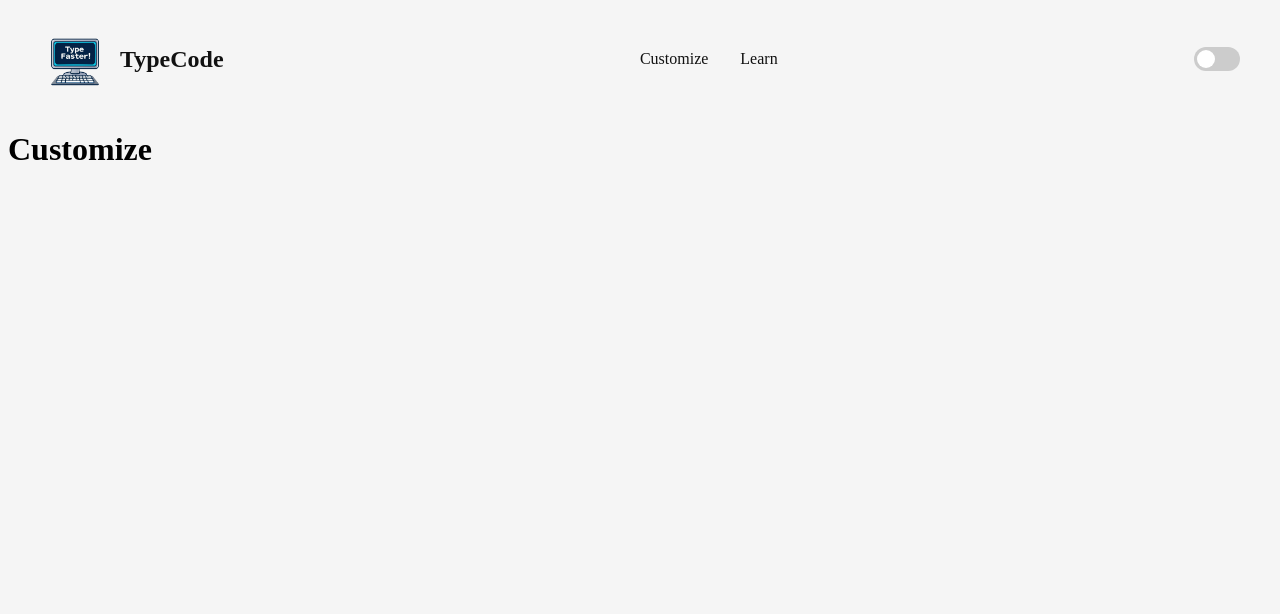
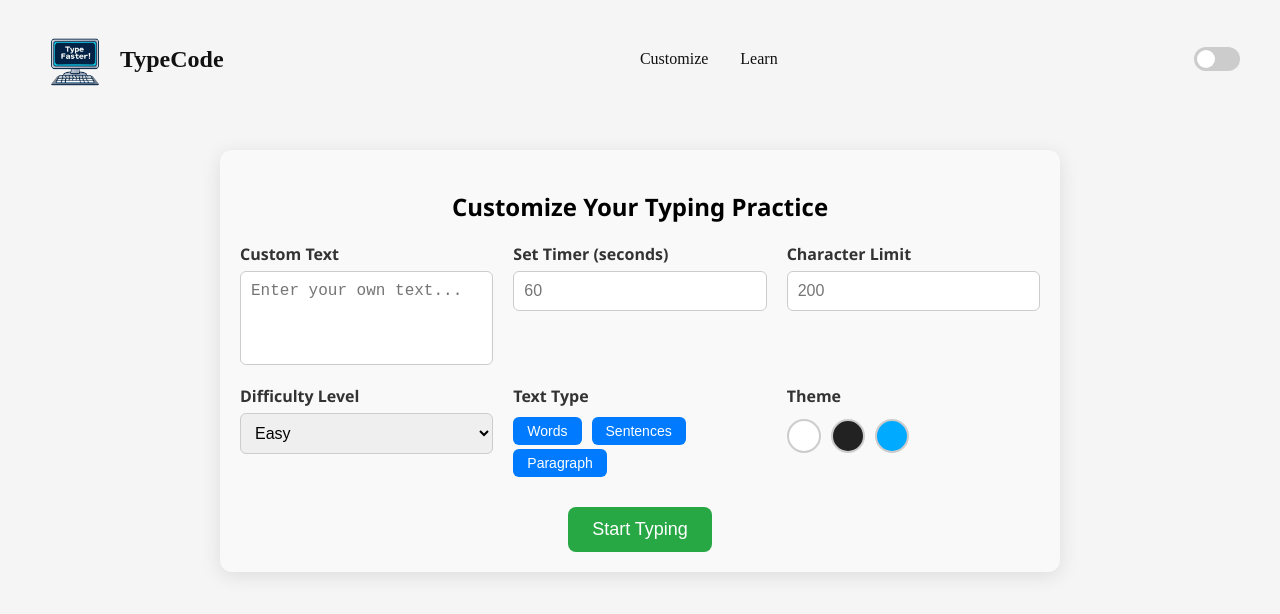
Before and after one commit to jeshanrai/TypeProgram, a React (Create React App) app: page /customize in a window 1280 px wide. Shown: the top 614 px of the page. Built offline with nearby package versions, Linux system fonts and the light colour scheme.

Commit message:
customize page start

```diff
--- a/src/App.js
+++ b/src/App.js
@@ -5,6 +5,8 @@ import TypingArea from './components/TypingArea';
 import { BrowserRouter as Router, Route, Routes } from 'react-router-dom';
 import { useState, useEffect } from 'react';
 import axios from 'axios';
+import Customize from './pages/Customize';
+import Learn from './pages/Learn';
 
 function App() {
   const [language, setLanguage] = useState('text');
@@ -46,8 +48,9 @@ function App() {
             </>
           }
         />
-        <Route path="/Customize" element={<h1>Customize</h1>} />
-        <Route path="/Learn" element={<h1>Learn</h1>} />
+        <Route path="/customize" element={<Customize />} />
+        <Route path="/learn" element={<Learn />} />
+
       </Routes>
     </>
   );
--- a/src/components/Navbar.js
+++ b/src/components/Navbar.js
@@ -18,8 +18,8 @@ export default function Navbar() {
         </Link>
       </div>
       <div className="navbar-center">
-        <Link to="/Customize">Customize</Link>
-        <Link to="/Learn">Learn</Link>
+        <Link to="/customize">Customize</Link>
+        <Link to="/learn">Learn</Link>
       </div>
       <div className="navbar-right">
         <label className="switch">
--- a/src/pages/Customize.js
+++ b/src/pages/Customize.js
@@ -1,10 +1,58 @@
-import React from 'react'
+import React from 'react';
+import './CustomizePage.css';
 
-export default function Customize() {
+const CustomizePage = () => {
   return (
-    <div>
-        custimize here
+    <div className="customize-container">
+      <h2>Customize Your Typing Practice</h2>
 
+      <div className="customize-grid">
+        <div className="customize-section">
+          <label htmlFor="snippet">Custom Text</label>
+          <textarea id="snippet" placeholder="Enter your own text..." rows="4" />
+        </div>
+
+        <div className="customize-section">
+          <label htmlFor="timer">Set Timer (seconds)</label>
+          <input type="number" id="timer" placeholder="60" min="10" />
+        </div>
+
+        <div className="customize-section">
+          <label htmlFor="char-count">Character Limit</label>
+          <input type="number" id="char-count" placeholder="200" min="10" />
+        </div>
+
+        <div className="customize-section">
+          <label>Difficulty Level</label>
+          <select>
+            <option>Easy</option>
+            <option>Medium</option>
+            <option>Hard</option>
+          </select>
+        </div>
+
+        <div className="customize-section">
+          <label>Text Type</label>
+          <div className="option-buttons">
+            <button>Words</button>
+            <button>Sentences</button>
+            <button>Paragraph</button>
+          </div>
+        </div>
+
+        <div className="customize-section">
+          <label>Theme</label>
+          <div className="theme-options">
+            <span className="theme-swatch light" title="Light Mode"></span>
+            <span className="theme-swatch dark" title="Dark Mode"></span>
+            <span className="theme-swatch ocean" title="Ocean"></span>
+          </div>
+        </div>
+      </div>
+
+      <button className="start-button">Start Typing</button>
     </div>
-  )
-}
+  );
+};
+
+export default CustomizePage;
--- /dev/null
+++ b/src/pages/CustomizePage.css
@@ -0,0 +1,93 @@
+.customize-container {
+  max-width: 800px;
+  margin: 40px auto;
+  padding: 20px;
+  font-family: 'Segoe UI', sans-serif;
+  background: #f9f9f9;
+  border-radius: 12px;
+  box-shadow: 0 4px 20px rgba(0,0,0,0.1);
+}
+
+h2 {
+  text-align: center;
+  margin-bottom: 20px;
+}
+
+.customize-grid {
+  display: grid;
+  grid-template-columns: repeat(auto-fit, minmax(250px, 1fr));
+  gap: 20px;
+}
+
+.customize-section {
+  display: flex;
+  flex-direction: column;
+}
+
+.customize-section label {
+  margin-bottom: 6px;
+  font-weight: 600;
+  color: #333;
+}
+
+.customize-section textarea,
+.customize-section input,
+.customize-section select {
+  padding: 10px;
+  font-size: 16px;
+  border-radius: 6px;
+  border: 1px solid #ccc;
+  resize: none;
+}
+
+.option-buttons button {
+  margin-right: 10px;
+  margin-top: 4px;
+  padding: 6px 14px;
+  border: none;
+  background: #007bff;
+  color: white;
+  border-radius: 6px;
+  cursor: pointer;
+  font-size: 14px;
+  transition: background 0.2s;
+}
+
+.option-buttons button:hover {
+  background: #0056b3;
+}
+
+.theme-options {
+  display: flex;
+  gap: 10px;
+  margin-top: 6px;
+}
+
+.theme-swatch {
+  width: 30px;
+  height: 30px;
+  border-radius: 50%;
+  border: 2px solid #ccc;
+  cursor: pointer;
+}
+
+.theme-swatch.light { background: #ffffff; }
+.theme-swatch.dark { background: #222222; }
+.theme-swatch.ocean { background: #00aaff; }
+
+.start-button {
+  display: block;
+  margin: 30px auto 0;
+  padding: 12px 24px;
+  font-size: 18px;
+  background-color: #28a745;
+  color: white;
+  border: none;
+  border-radius: 8px;
+  cursor: pointer;
+  transition: background 0.2s ease;
+}
+
+.start-button:hover {
+  background-color: #218838;
+}
```
